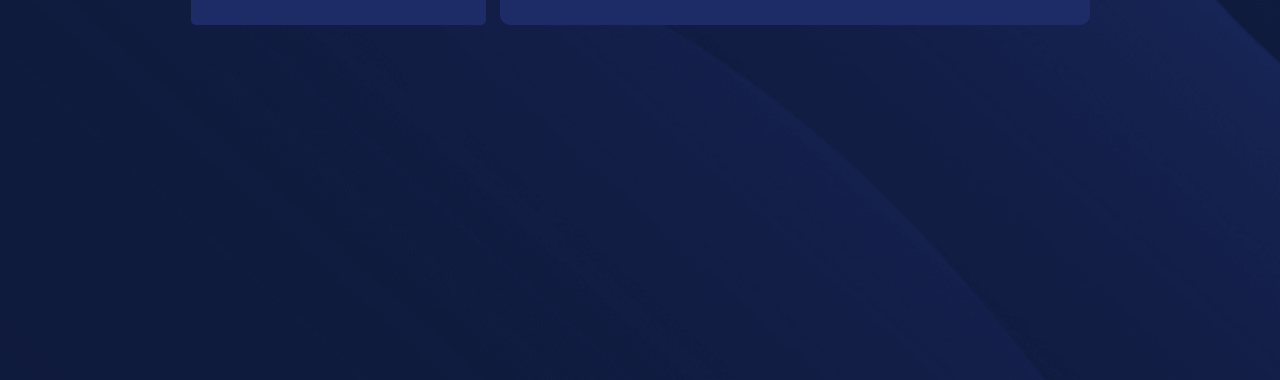
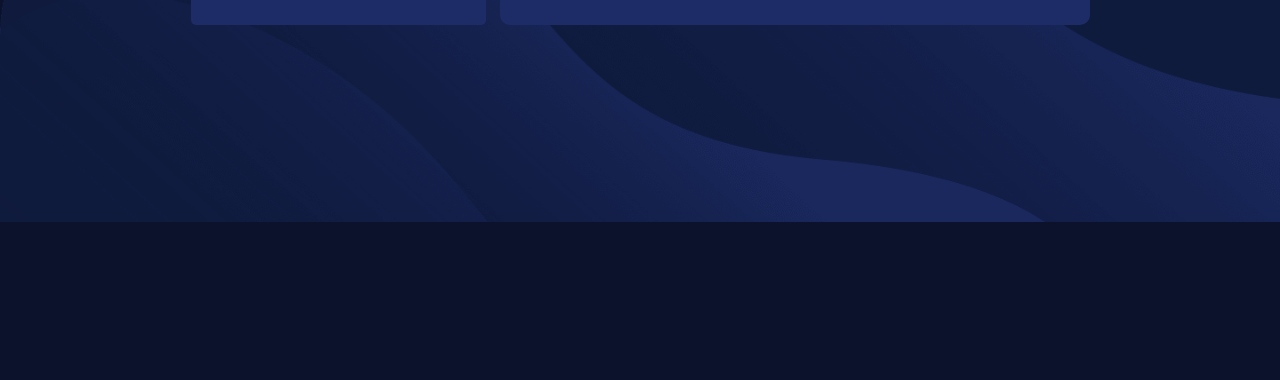
Before and after one commit to AbdallahNoor/Frontend-Mentor-Fylo-Data-Storage-Component, a plain HTML site: page index.html in a window 1280 px wide. Shown: the part 420-800 px from the top of the page. Drawn offline with Linux system fonts and the light colour scheme.

Commit message:
Update style.css

```diff
--- a/style.css
+++ b/style.css
@@ -21,11 +21,13 @@ html {
 	height: 100vh;
 	font-size: var(--fontSize);
 	font-family: var(--mainFont);
-	background: var(--bgColor) no-repeat url(bg-mobile.png);
+
+	background-color: var(--bgColor);
 	color: var(--fontColor);
 }
 
 main {
+	background: no-repeat url(bg-mobile.png);
 	width: 100%;
 	height: 100%;
 	display: grid;
@@ -156,8 +158,7 @@ figure.icon3 {
 	);
 	background-image: -webkit-gradient(
 		linear,
-		left top,
-		right top,
+		left top, right top,
 		from(hsl(6, 100%, 80%)),
 		to(hsl(335, 100%, 65%))
 	);
@@ -226,18 +227,15 @@ span {
 
 /* ############################################################# */
 
-@media screen and (min-width: 375px) {
-	body {
+@media screen and (min-width: 376px) {
+	main {
 		background: no-repeat url(bg-desktop.png);
-		background-size: cover;
+		background-size: 100%;
+		background-position: left 21vw;
 	}
 }
 
 @media screen and (min-width: 768px) {
-	body {
-		background: no-repeat url(bg-desktop.png);
-		background-size: cover;
-	}
 	.container {
 		grid-template-columns: 1fr 2fr;
 		width: -webkit-fit-content;
```
